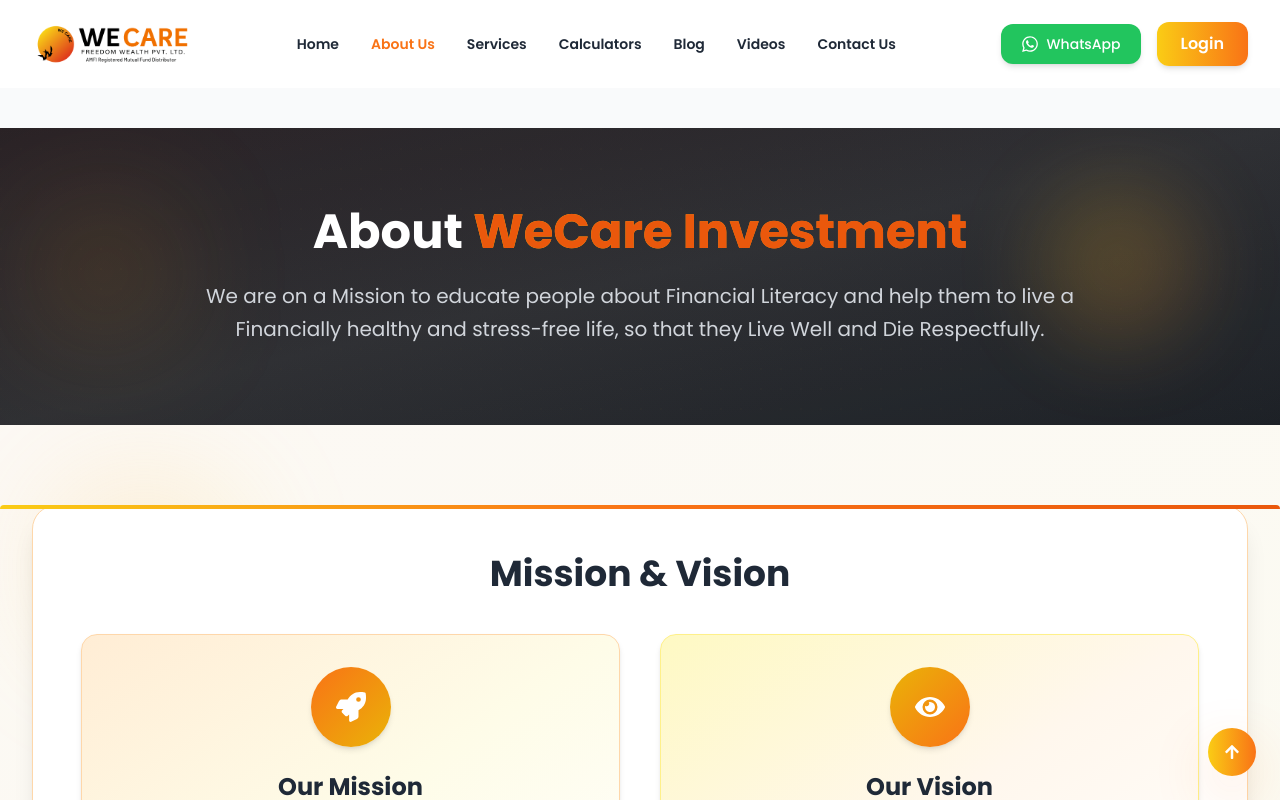
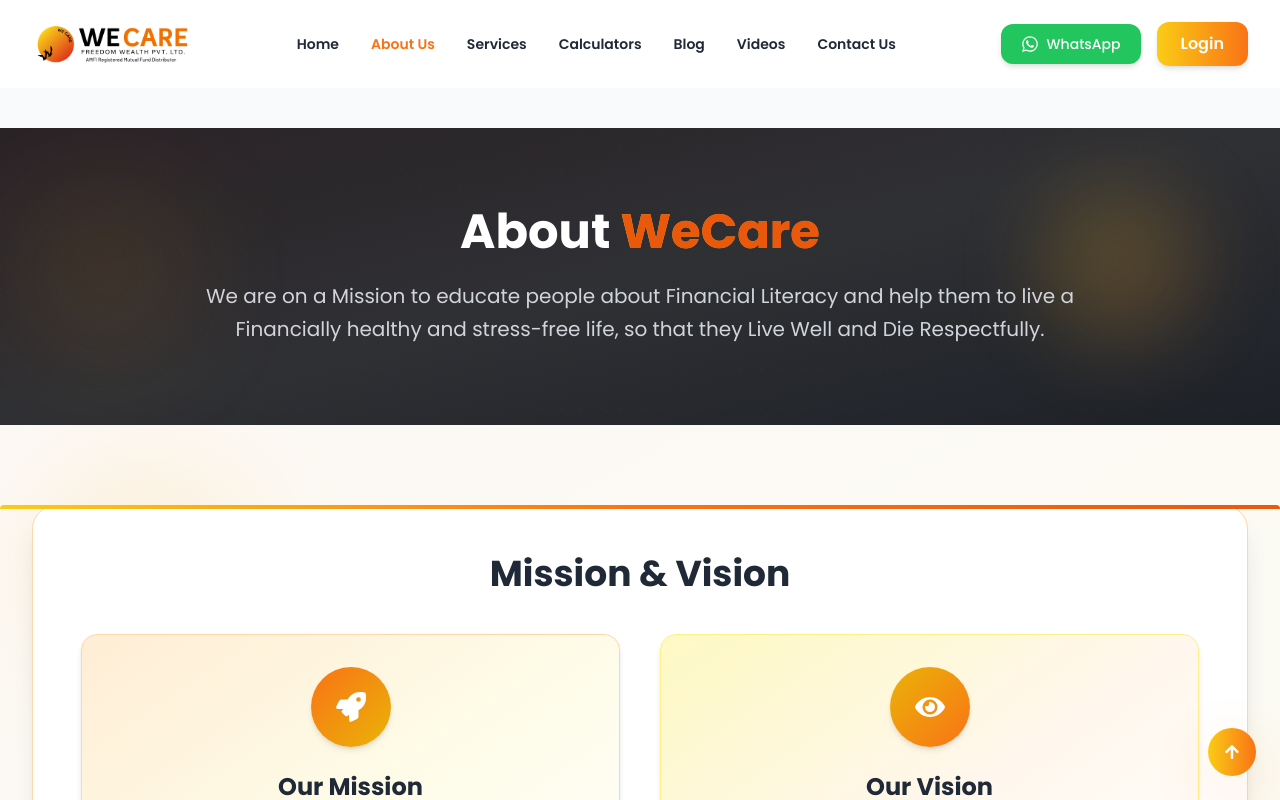
Before and after one commit to JDPATEL-1410/wcfw, a React (Create React App) app: page /about in a window 1280 px wide. Shown: the top 800 px of the page. Built offline with nearby package versions, Linux system fonts and the light colour scheme.

Commit message:
Update company name in About page

```diff
--- a/src/pages/About.jsx
+++ b/src/pages/About.jsx
@@ -520,7 +520,7 @@
             className="text-center"
           >
             <h1 className="text-5xl font-bold mb-6">
-              About <span className="text-transparent bg-clip-text bg-gradient-to-r from-yellow-400 to-orange-500">WeCare Investment</span>
+              About <span className="text-transparent bg-clip-text bg-gradient-to-r from-yellow-400 to-orange-500">WeCare</span>
             </h1>
             <p className="text-xl text-gray-300 max-w-4xl mx-auto leading-relaxed">
               We are on a Mission to educate people about Financial Literacy and help them to live a Financially healthy and stress-free life, so that they Live Well and Die Respectfully.
```
